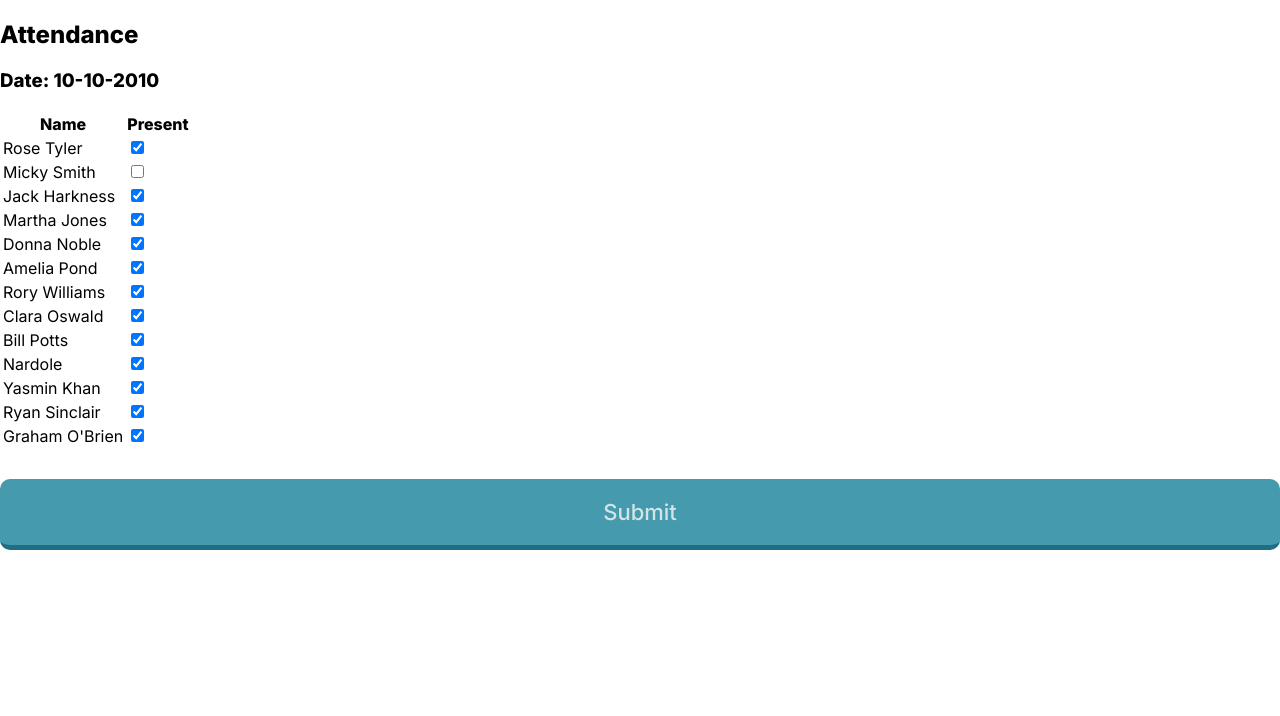
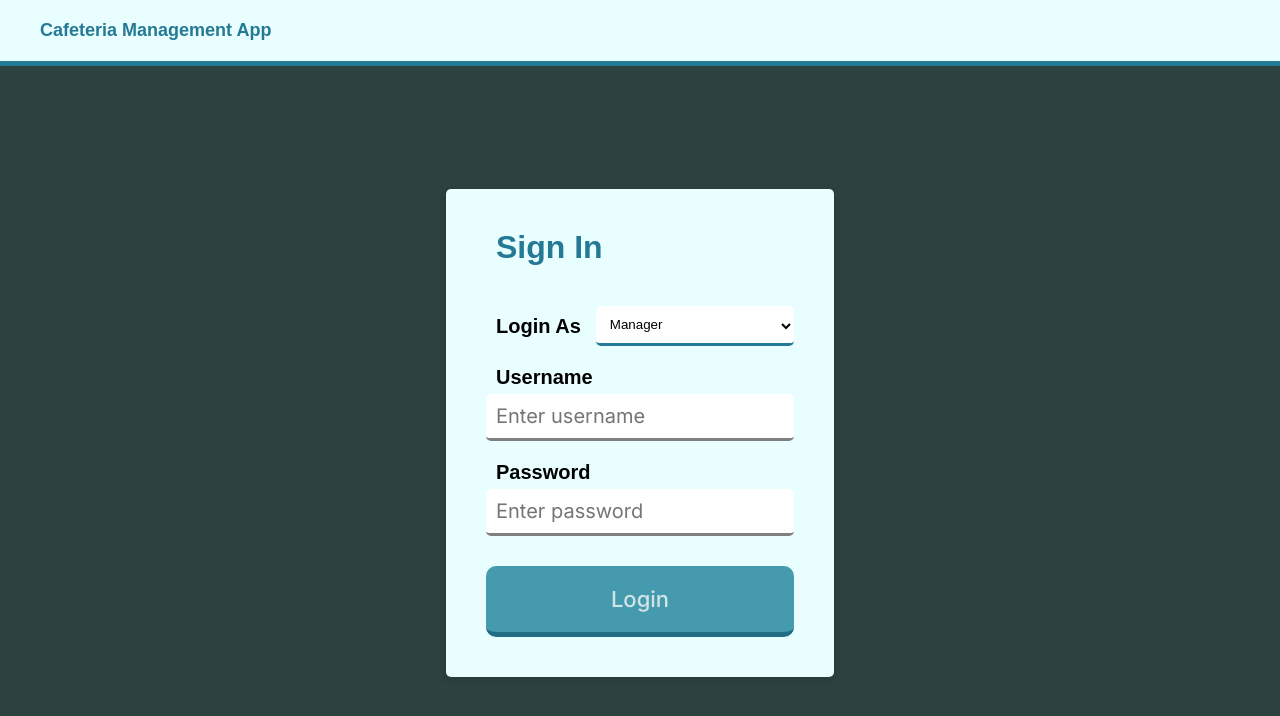
Before and after one commit to asifZaman0362/cafe-frontend, a React (Create React App) app: page /attendance in a window 1280 px wide. Shown: the top 716 px of the page. Built offline with nearby package versions, Linux system fonts and the light colour scheme.

Commit message:
added some level of authentication

```diff
--- a/src/App.css
+++ b/src/App.css
@@ -59,7 +59,7 @@ html, body {
 body {
   display: flex;
   flex-direction: column;
-  font-family: 'Inter', sans-serif;
+  font-family: Arial, Helvetica, sans-serif;
 }
 
 #root {
@@ -91,13 +91,11 @@ header .title {
 
 .full {
   flex-grow: 1;
-}
-
-.loginpage {
   display: flex;
   flex-direction: column;
   background-color: var(--col-bg-sec);
 }
+
 
 .login-form {
   background-color: var(--col-card-bg);
@@ -170,7 +168,7 @@ form .input-field input {
   display: block;
   margin-top: 5px;
   padding: 10px;
-  font-family: Inter;
+  font-family: 'Inter', sans-serif;
   font-size: 20px;
   background-color: var(--col-bg);
   color: var(--col-fg);
@@ -208,10 +206,9 @@ form .input-field input.invalid::placeholder {
 }
 
 .button, .stretched-button {
-  display: block;
-  width: 100%;
+  display: inline-block;
   font-size: 22px;
-  font-family: Inter;
+  font-family: 'Inter', sans-serif;
   font-weight: 500;
   padding: 20px 0;
   margin: 30px 0 0;
@@ -226,6 +223,11 @@ form .input-field input.invalid::placeholder {
   position: relative;
 }
 
+.stretched-button {
+  display: block;
+  width: 100%;
+}
+
 .button:hover, .stretched-button:hover {
   filter: brightness(100%);
   box-shadow: 1px 3px 10px 2px var(--col-shadow);
@@ -236,3 +238,7 @@ form .input-field input.invalid::placeholder {
   justify-content: stretch;
   column-gap: 20px;
 }
+
+.notfound {
+  color: var(--col-bg);
+}
--- a/src/App.js
+++ b/src/App.js
@@ -1,87 +1,111 @@
 import logo from "./logo.svg";
 import "./App.css";
-import LoginPage from "./pages/login";
+import LoginBox from "./pages/login";
 import { BrowserRouter, Route, Routes } from "react-router-dom";
-import AddUserPage from "./pages/adduser";
+import AddUser from "./pages/adduser";
 import AttendanceTable from "./pages/editattendance";
+import NoPage from "./pages/nopage";
+import Header from "./components/header";
+import Dashboard from "./pages/dashboard";
+import React, { useState } from "react";
 
 let entries = [
   {
     value: true,
     name: "Rose Tyler",
-    id: "companion1"
+    id: "companion1",
   },
   {
     value: false,
     name: "Micky Smith",
-    id: "companion2"
+    id: "companion2",
   },
   {
     value: true,
     name: "Jack Harkness",
-    id: "companion3"
+    id: "companion3",
   },
   {
     value: true,
     name: "Martha Jones",
-    id: "companion4"
+    id: "companion4",
   },
   {
     value: true,
     name: "Donna Noble",
-    id: "companion5"
+    id: "companion5",
   },
   {
     value: true,
     name: "Amelia Pond",
-    id: "companion6"
+    id: "companion6",
   },
   {
     value: true,
     name: "Rory Williams",
-    id: "companion7"
+    id: "companion7",
   },
   {
     value: true,
     name: "Clara Oswald",
-    id: "companion9"
+    id: "companion9",
   },
   {
     value: true,
     name: "Bill Potts",
-    id: "companion10"
+    id: "companion10",
   },
   {
     value: true,
     name: "Nardole",
-    id: "companion11"
+    id: "companion11",
   },
   {
     value: true,
     name: "Yasmin Khan",
-    id: "companion12"
+    id: "companion12",
   },
   {
     value: true,
     name: "Ryan Sinclair",
-    id: "companion13"
+    id: "companion13",
   },
   {
     value: true,
     name: "Graham O'Brien",
-    id: "companion14"
+    id: "companion14",
   },
 ];
 
+function Index(props) {
+  if (!props.token) {
+    return <LoginBox setToken={props.setToken} />;
+  } else {
+    return (
+      <BrowserRouter>
+        <Routes>
+          <Route path="/" element={<Dashboard user={props.token.user} />} />
+          <Route path="/adduser" element={<AddUser />} />
+          <Route
+            path="/attendance"
+            element={
+              <AttendanceTable date="10-10-2010" entries={entries} edit />
+            }
+          />
+          <Route path="*" element={<NoPage />} />
+        </Routes>
+      </BrowserRouter>
+    );
+  }
+}
+
 function App() {
+  let [token, setToken] = useState(null);
   return (
-    <BrowserRouter>
-      <Routes>
-        <Route path="/" element={<LoginPage />} />
-        <Route path="/adduser" element={<AddUserPage />} />
-        <Route path="/attendance" element={<AttendanceTable date="10-10-2010" entries={entries} edit />} />
-      </Routes>
-    </BrowserRouter>
+    <div className="full">
+      <Header />
+      <Index token={token} setToken={setToken} />
+    </div>
   );
 }
 
--- /dev/null
+++ b/src/components/header.jsx
@@ -0,0 +1,7 @@
+export default function Header(props) {
+  return (
+    <header>
+      <div className="title">Cafeteria Management App</div>
+    </header>
+  );
+}
--- a/src/pages/adduser.jsx
+++ b/src/pages/adduser.jsx
@@ -1,6 +1,6 @@
 import { TextInput, Spinner } from "../components/widgets";
 
-function AddUser(_props) {
+export default function AddUser(_props) {
   return (
     <div className="login-card">
       <form
@@ -55,14 +55,3 @@ function AddUser(_props) {
     </div>
   );
 }
-
-export default function AddUserPage(_props) {
-  return (
-    <div className="loginpage full">
-      <header>
-        <div className="title">Cafeteria Management App</div>
-      </header>
-      <AddUser />
-    </div>
-  );
-}
--- /dev/null
+++ b/src/pages/dashboard.jsx
@@ -0,0 +1,8 @@
+export default function Dashboard(props) {
+  return (
+    <>
+      <h1>Dashboard</h1>
+      <p>Hello, {props.user}!</p>
+    </>
+  );
+}
--- a/src/pages/login.jsx
+++ b/src/pages/login.jsx
@@ -1,6 +1,13 @@
 import { TextInput, Spinner } from "../components/widgets";
 
-function LoginBox(_props) {
+function handleLogin(updateToken) {
+  let username = document.loginform.username.value;
+  updateToken({
+    user: username,
+  });
+}
+
+export default function LoginBox(props) {
   return (
     <div className="login-card">
       <form
@@ -10,7 +17,12 @@ function LoginBox(_props) {
         className="login-form"
       >
         <h1 className="formheader">Sign In</h1>
-        <Spinner id="loginselector" name="access" label="Login as" options={["Manager", "Cashier"]} />
+        <Spinner
+          id="loginselector"
+          name="access"
+          label="Login as"
+          options={["Manager", "Cashier"]}
+        />
         <TextInput
           inputType="text"
           name="username"
@@ -23,21 +35,14 @@ function LoginBox(_props) {
           label="password"
           placeholder="Enter password"
         ></TextInput>
-        <button type="button" className="button stretched-button">
+        <button
+          type="button"
+          className="button stretched-button"
+          onClick={() => handleLogin(props.setToken)}
+        >
           Login
         </button>
       </form>
     </div>
   );
 }
-
-export default function LoginPage(_props) {
-  return (
-    <div className="loginpage full">
-      <header>
-        <div className="title">Cafeteria Management App</div>
-      </header>
-      <LoginBox></LoginBox>
-    </div>
-  );
-}
--- /dev/null
+++ b/src/pages/nopage.jsx
@@ -0,0 +1,14 @@
+import { Link } from "react-router-dom";
+
+export default function NoPage() {
+  return (
+    <div className="notfound">
+      <h1>404</h1>
+      <p>
+        The page you are looking for does not exist. It may have been relocated
+        to another place on this site.
+      </p>
+      <Link to="/" className="button">Homepage</Link>
+    </div>
+  );
+}
```
